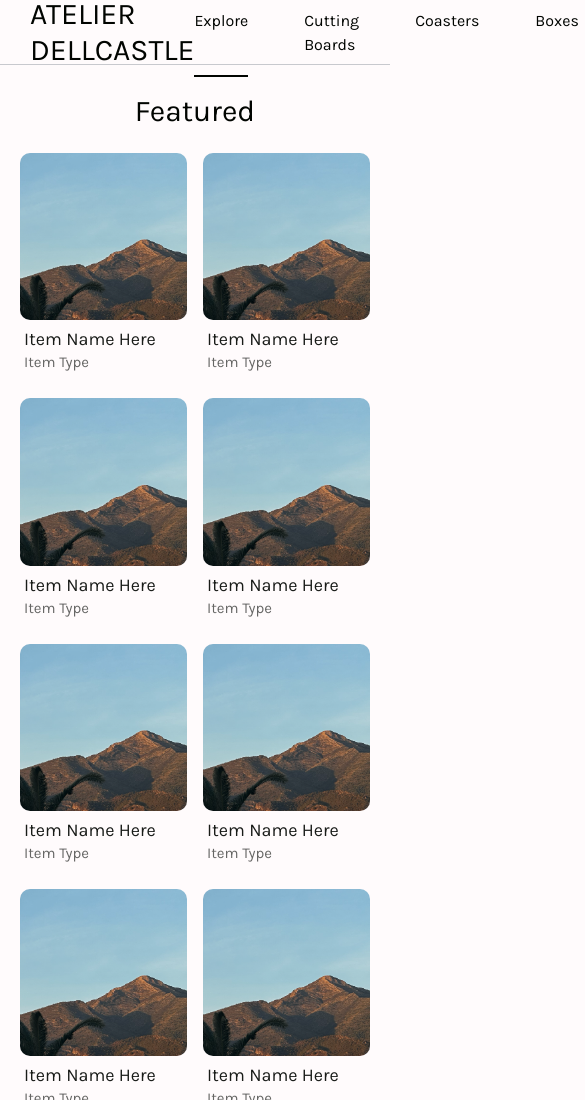
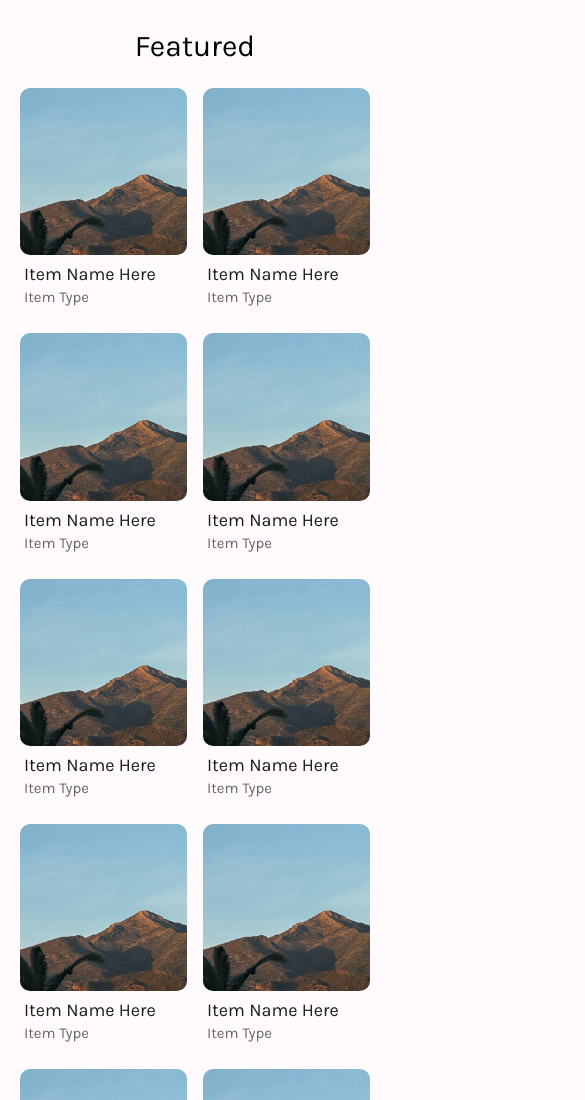
Before and after one commit to dev-arekusandoru/Atelier-Dellcastle, a plain HTML site: page src/gallery.html in a window 390 px wide. Shown: the top 1100 px of the page, 585 px wide, since content can reach past the window. Drawn offline with Linux system fonts and the light colour scheme.

Commit message:
improved mobile styles

```diff
--- a/src/gallery.html
+++ b/src/gallery.html
@@ -24,7 +24,7 @@
   </head>
   <body class="flex flex-col items-center bg-offwhite text-offblack inset-0">
     <nav
-      class="flex justify-between items-center px-[30px] border-b border-opacity-30 border-gray-600 w-screen h-[65px]"
+      class="hidden md:block flex justify-between items-center px-[30px] border-b border-opacity-30 border-gray-600 w-screen h-[65px]"
     >
       <div id="nav-left" class="w-[280px]">
         <a href="index.html" class="text-3xl uppercase">Atelier Dellcastle</a>
```
Also changed, not shown: dist/output.css.
